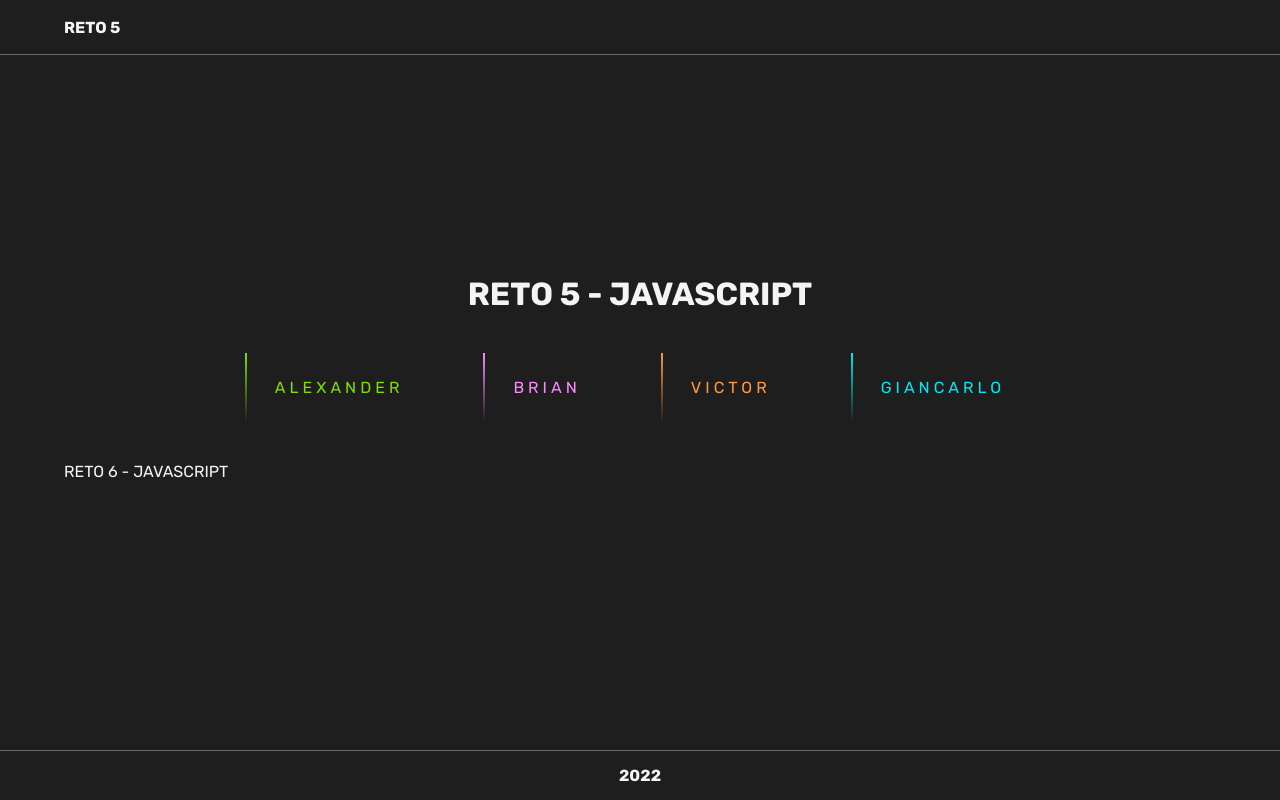
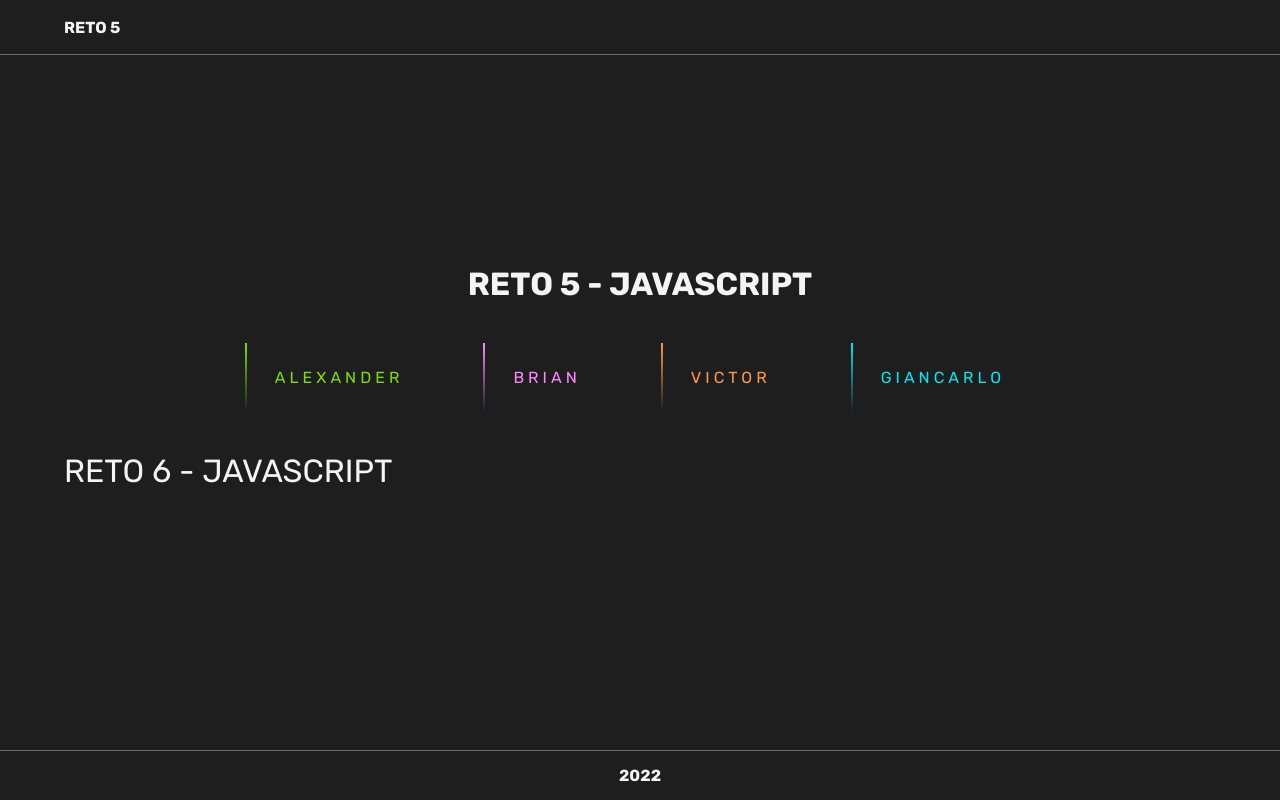
Before and after one commit to Alexander-Aparicio/Alexander-Aparicio, a website with bundled scripts: page index.html in a window 1280 px wide. Built offline with nearby package versions, Linux system fonts and the light colour scheme.

Commit message:
Update styles.css

```diff
--- a/styles/styles.css
+++ b/styles/styles.css
@@ -48,11 +48,18 @@
   text-align: center;
   margin-top: 25px;
 }
+.main .enlace-reto6 {
+  font-size:32px;
+}
 @media (min-width: 1000px) {
   .main .title {
     margin-top: -100px;
   }
+  .main .enlace-reto6 {
+    margin-top:0px;
+  }
 }
+
 .main .buttons-box {
   box-sizing: border-box;
   margin: 0;
```
